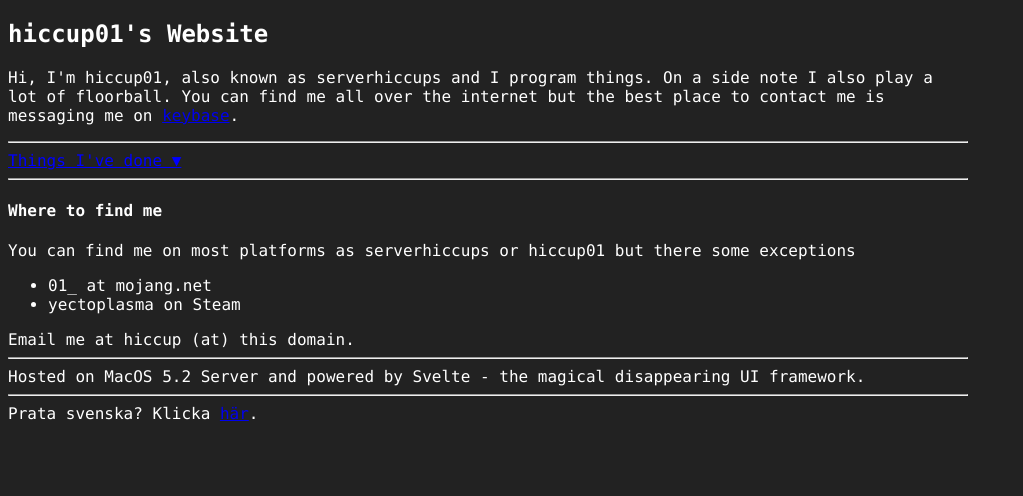
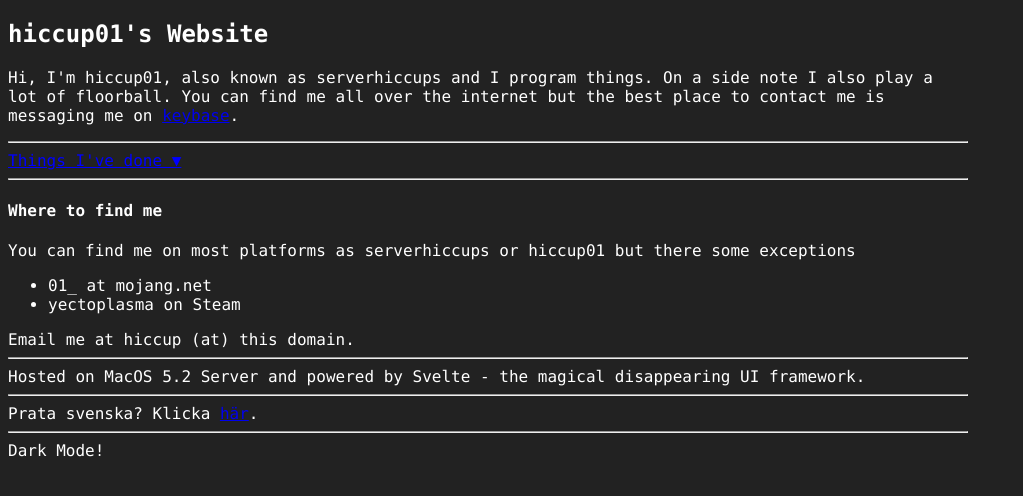
Before and after one commit to hiccup01/hiccup01-next, a website: page index.html in a window 1280 px wide. Both pictures are taken after a click on the element "serverhiccups". Shown: the whole page, without its empty margins (0-1023 px from the left). Drawn offline with Linux system fonts and the light colour scheme.

Commit message:
Add message

```diff
--- a/index.html
+++ b/index.html
@@ -92,11 +92,14 @@
   function darkMode() {
     document.body.style.color = "#FFFFFF";
     document.body.style.background = "#222222";
+
   }
 
   document.querySelector('secret').addEventListener('click', event => {
     document.title = "You found me!";
     darkMode();
+    document.body.appendChild(document.createElement("HR"));
+    document.body.appendChild(document.createTextNode("Dark Mode!"));
   });
 </script>
 </body>
```
